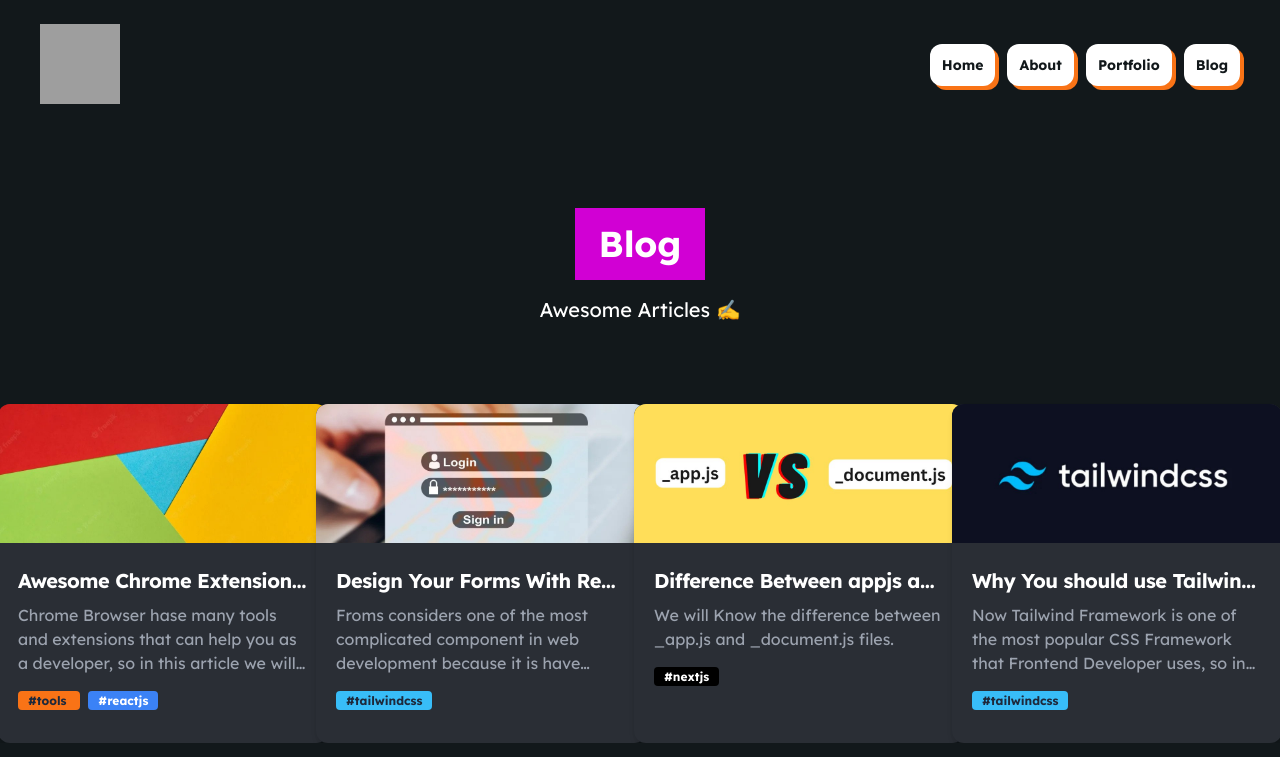
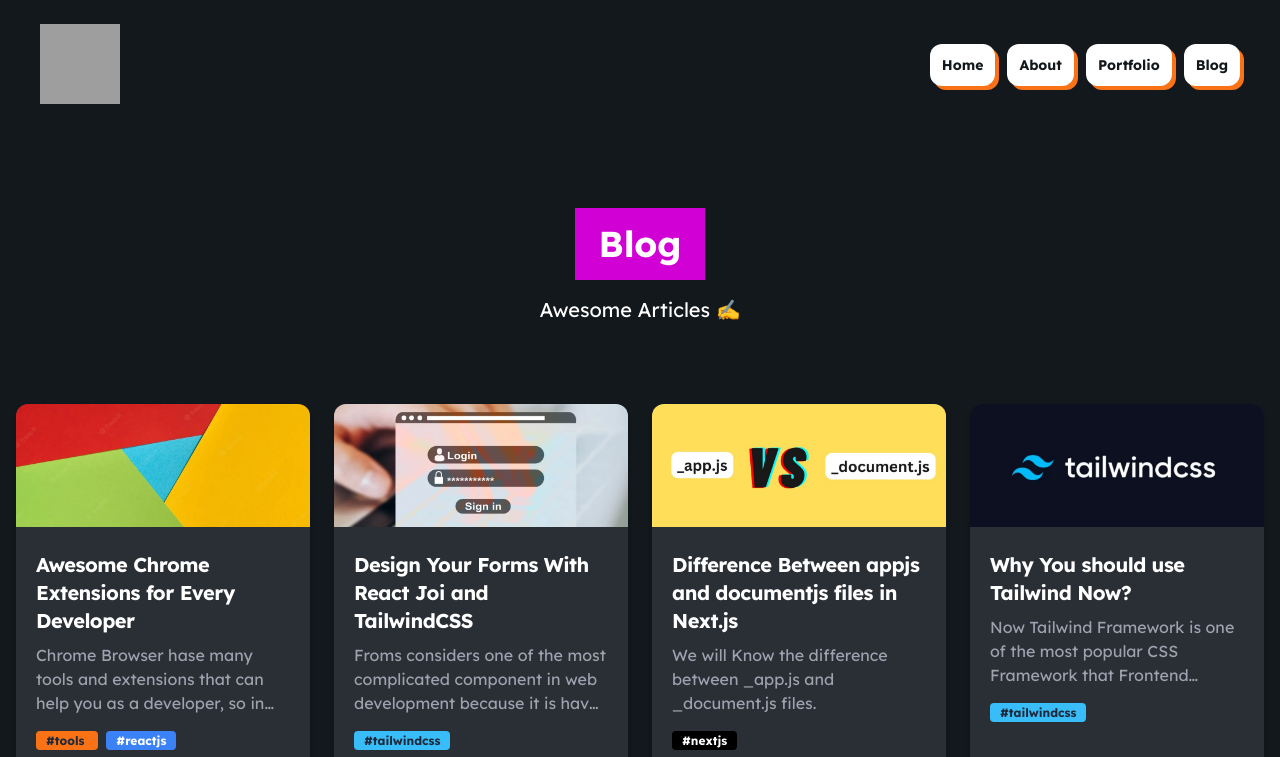
Before and after one commit to ahmedmohmd/ahmedmohamed, an Astro site: page /blog/1 in a window 1280 px wide. Shown: the top 757 px of the page. Built offline with nearby package versions, Linux system fonts and the light colour scheme; Astro itself is replaced by a stand-in of ours; grey boxes are pictures that could not be loaded.

Commit message:
remove truncate property from article's card heading

```diff
--- a/src/components/core/ArticleCard.astro
+++ b/src/components/core/ArticleCard.astro
@@ -22,7 +22,7 @@
   </a>
   <div class="p-[20px]">
     <a href={link}>
-      <h5 class="mb-2 text-xl font-bold tracking-tight text-white truncate">
+      <h5 class="mb-2 text-xl font-bold tracking-tight text-white">
         {title}
       </h5>
     </a>
```
